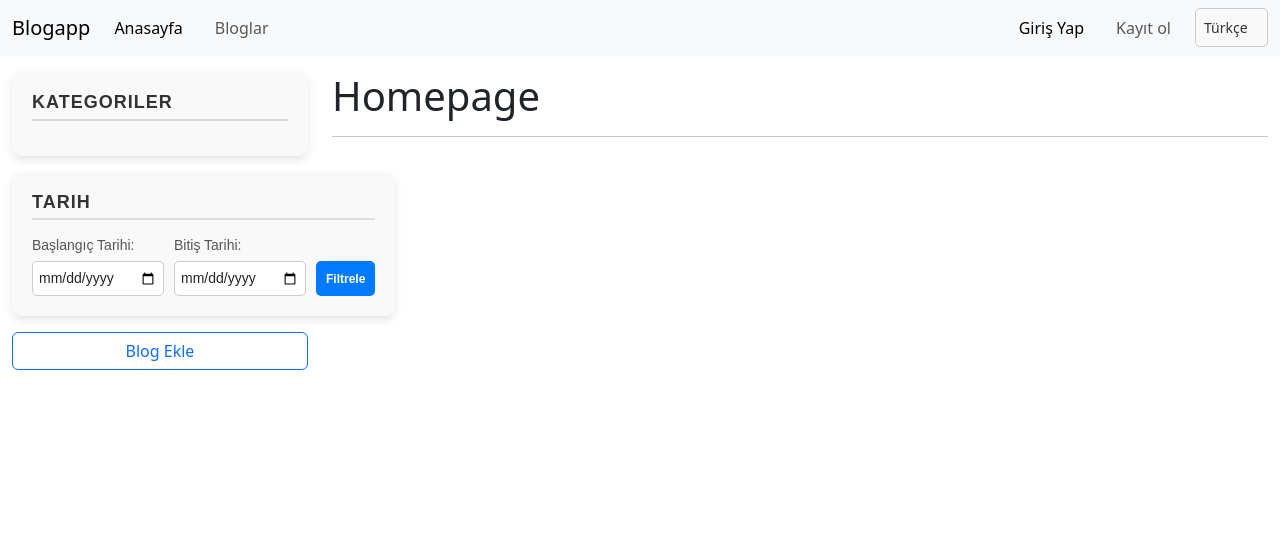
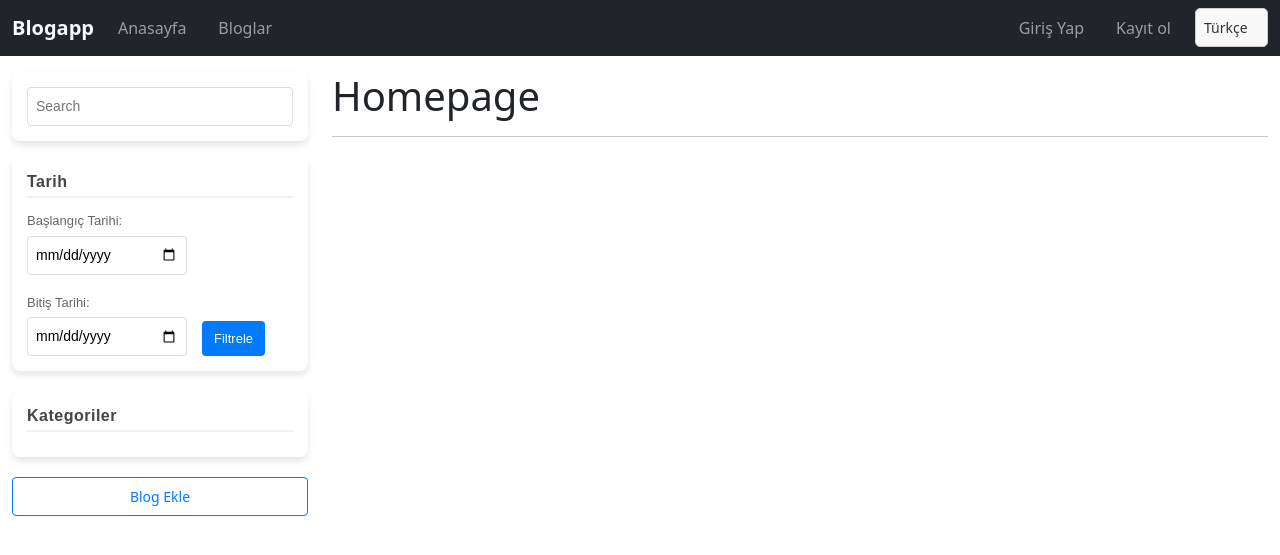
Before and after one commit to Ataberk696/django_blogapp, a Django app: page / in a window 1280 px wide. Shown: the top 555 px of the page. Run offline with Django 5.2, Linux system fonts and the light colour scheme; data that the repository does not hold is empty; some libraries are stand-ins or nearby versions.

Commit message:
some updates and new filters add

```diff
--- a/blogapp/blogapp/blog/views.py
+++ b/blogapp/blogapp/blog/views.py
@@ -86,22 +86,19 @@ def filter_blogs(request):
     if request.method == 'POST':
 
         import json
-        test = json.loads(request.body.decode('utf-8'))
+        data = json.loads(request.body.decode('utf-8'))
 
-        test['categories']
-        print(test['categories']) # kategoriid alıyorum burada ['2','3'] gibi list geliyor.
-        print(test['start_date']) # start_date alıyorum 2024-11-12 gibi bir değer geliyor.
-        print(test['end_date'])   # end_date alıyorum 2024-11-14 gibi bir değer geliyor.
+        data['categories']
+        print(data['categories']) # kategoriid alıyorum burada ['2','3'] gibi list geliyor.
+        print(data['start_date']) # start_date alıyorum 2024-11-12 gibi bir değer geliyor.
+        print(data['end_date'])   # end_date alıyorum 2024-11-14 gibi bir değer geliyor.
 
-        selected_categories = test.get('categories', [])
-        start_date = test.get('start_date', None)
-        end_date = test.get('end_date', None)
-
+        selected_categories = data.get('categories', [])
+        start_date = data.get('start_date', None)
+        end_date = data.get('end_date', None)
+        search_query = data.get('search_query','').strip()
 
         blogs = Blog.objects.filter(is_active=True)
-        # selected_categories = request.POST.get(test['categories']
-
-
         if selected_categories:
             blogs = blogs.filter(category__id__in=selected_categories)
 
@@ -110,6 +107,9 @@ def filter_blogs(request):
             blogs = blogs.filter(created_at__gte=start_date)
         if end_date:
             blogs = blogs.filter(created_at__lte=end_date)
+
+        if search_query:
+            blogs = blogs.filter(title__icontains=search_query)
 
         # HTML render + JSON dönüşü
         html = render_to_string('blog/partials/_blog.html', {'blogs': blogs}, request=request)
--- a/blogapp/blogapp/templates/partials/_categories.html
+++ b/blogapp/blogapp/templates/partials/_categories.html
@@ -1,26 +1,29 @@
 {% load i18n %}
 
 <style>
-.filters {
+/* Genel Ayarlar */
+.filters, .date-filter, #search-form {
     font-family: 'Arial', sans-serif;
-    background-color: #f9f9f9;
-    padding: 20px;
-    border-radius: 10px;
-    box-shadow: 0 4px 8px rgba(0, 0, 0, 0.1);
-    max-width: 300px;
+    background-color: #ffffff;
+    padding: 15px;
+    border-radius: 8px;
+    box-shadow: 0 4px 6px rgba(0, 0, 0, 0.1);
+    margin-bottom: 20px;
+    width: 100%; /* Tüm elemanların genişliğini tam yap */
 }
 
-.filters h5 {
-    font-size: 18px;
-    color: #333;
-    margin-bottom: 15px;
-    text-transform: uppercase;
-    letter-spacing: 1px;
-    font-weight: bold;
-    border-bottom: 2px solid #ddd;
+/* Başlıklar */
+.filters h5, .date-filter h5 {
+    font-size: 16px;
+    color: #444;
+    margin-bottom: 10px;
+    font-weight: 600;
+    border-bottom: 2px solid #f0f0f0;
     padding-bottom: 5px;
+    letter-spacing: 0.5px;
 }
 
+/* Kategori Listesi */
 .category-list {
     list-style: none;
     padding: 0;
@@ -28,9 +31,10 @@
 }
 
 .category-item {
-    margin-bottom: 10px;
     display: flex;
     align-items: center;
+    gap: 10px;
+    margin-bottom: 10px;
 }
 
 .filter-checkbox {
@@ -39,25 +43,25 @@
 
 .filter-label {
     cursor: pointer;
-    font-size: 16px;
+    font-size: 14px;
     color: #555;
     display: flex;
     align-items: center;
     gap: 10px;
-    transition: color 0.3s ease;
+    transition: all 0.3s ease;
 }
 
 .filter-label:hover {
     color: #007bff;
 }
 
-/* Özel checkbox tasarımı */
+/* Checkbox Tasarımı */
 .custom-checkbox {
     display: inline-block;
-    width: 18px;
-    height: 18px;
-    border: 2px solid #aaa;
-    border-radius: 4px;
+    width: 16px;
+    height: 16px;
+    border: 2px solid #ccc;
+    border-radius: 3px;
     background-color: #fff;
     position: relative;
     transition: background-color 0.3s ease, border-color 0.3s ease;
@@ -74,65 +78,38 @@
     top: 50%;
     left: 50%;
     transform: translate(-50%, -60%) rotate(45deg);
-    width: 6px; /* Tik genişliği */
-    height: 10px; /* Tik uzunluğu */
+    width: 5px;
+    height: 8px;
     border: solid #fff;
     border-width: 0 2px 2px 0;
 }
 
-
-/* Genel stil */
-.date-filter {
-    font-family: 'Arial', sans-serif;
-    background-color: #f9f9f9;
-    padding: 20px;
-    border-radius: 10px;
-    box-shadow: 0 4px 8px rgba(0, 0, 0, 0.1);
-    max-width: 600px; /* Filtreleme alanının genişliğini sınırla */
-    margin: 0 auto; /* Ortala */
-}
-
-.date-filter h5 {
-    font-size: 18px;
-    color: #333;
-    margin-bottom: 15px;
-    text-transform: uppercase;
-    letter-spacing: 1px;
-    font-weight: bold;
-    border-bottom: 2px solid #ddd;
-    padding-bottom: 5px;
-}
-
-/* Tarih girişlerinin ve butonun hizalanması */
+/* Tarih Alanı */
 .date-filter-row {
     display: flex;
-    align-items: flex-end; /* Alt hizalama */
-    gap: 10px; /* Elemanlar arası boşluk */
-    flex-wrap: nowrap; /* Aynı satırda kalmalarını sağla */
-    overflow: hidden; /* Taşmaları engelle */
+    gap: 15px;
+    align-items: flex-end;
+    flex-wrap: wrap;
 }
 
 .date-group {
-    display: flex;
-    flex-direction: column;
-    flex: 1; /* Genişliklerini otomatik ayarlar */
-    max-width: 150px; /* Giriş kutuları için maksimum genişlik */
+    flex: 1;
+    max-width: 160px;
 }
 
 .date-group label {
-    font-size: 14px;
-    color: #555;
+    font-size: 13px;
     margin-bottom: 5px;
+    color: #666;
 }
 
 .date-group input {
-    padding: 6px; /* Daha küçük padding */
-    border: 1px solid #ccc;
-    border-radius: 5px;
+    padding: 8px;
+    border: 1px solid #ddd;
+    border-radius: 4px;
     font-size: 14px;
     transition: border-color 0.3s ease;
-    max-width: 100%; /* Taşmayı engelle */
-    height: 35px; /* Daha kompakt görünüm */
+    width: 100%;
 }
 
 .date-group input:focus {
@@ -140,44 +117,96 @@
     outline: none;
 }
 
+/* Filtre Butonu */
 #filter-button {
-    margin-top: 0;
-    padding: 6px 10px; /* Daha küçük buton boyutu */
-    font-size: 12px;
-    font-weight: bold;
+    padding: 8px 12px;
+    font-size: 13px;
     background-color: #007bff;
     color: #fff;
     border: none;
-    border-radius: 5px;
+    border-radius: 4px;
     cursor: pointer;
     transition: background-color 0.3s ease;
-    height: 35px; /* Giriş kutuları ile hizala */
-    max-width: 100px; /* Buton genişliğini sınırla */
 }
 
 #filter-button:hover {
     background-color: #0056b3;
 }
 
+/* Arama Alanı */
+#search-form input {
+    padding: 8px;
+    border: 1px solid #ddd;
+    border-radius: 4px;
+    font-size: 14px;
+    width: 100%;
+}
 
+#search-form button {
+    padding: 8px 12px;
+    font-size: 13px;
+    border: 1px solid #28a745;
+    background-color: #28a745;
+    color: #fff;
+    border-radius: 4px;
+    cursor: pointer;
+    transition: background-color 0.3s ease;
+}
 
+#search-form button:hover {
+    background-color: #218838;
+}
 
+/* Blog Ekle Butonu */
+.btn-outline-primary {
+    display: block;
+    text-align: center;
+    font-size: 14px;
+    padding: 8px 12px;
+    border: 1px solid #007bff;
+    color: #007bff;
+    border-radius: 4px;
+    text-decoration: none;
+    transition: background-color 0.3s ease, color 0.3s ease;
+}
+
+.btn-outline-primary:hover {
+    background-color: #007bff;
+    color: #fff;
+}
 </style>
 
 
 
 <div class="list-group sticky-top" style="top: 20px;">
-    <!-- Kategori filtreleme alanı -->
+    <!-- Arama Alanı -->
+    <form id="search-form" class="d-flex mb-3" role="search">
+        <input id="search-input" type="search" placeholder="Search" aria-label="Search">
+    </form>
+
+    <!-- Tarih Filtreleme -->
+    <div class="date-filter">
+        <h5>Tarih</h5>
+        <div class="date-filter-row">
+            <div class="date-group">
+                <label for="start_date">{% trans 'Başlangıç Tarihi:' %}</label>
+                <input type="date" id="start_date">
+            </div>
+            <div class="date-group">
+                <label for="end_date">{% trans 'Bitiş Tarihi:' %}</label>
+                <input type="date" id="end_date">
+            </div>
+            <button id="filter-button">{% trans 'Filtrele' %}</button>
+        </div>
+    </div>
+
+    <!-- Kategori Filtreleme -->
     <div class="filters">
-        <h5>Kategoriler</h5>
+        <h5>{% trans 'Kategoriler' %}</h5>
         <ul class="category-list">
             {% for category in categories %}
             <li class="category-item">
-                <input
-                    type="checkbox"
-                    class="filter-checkbox"
-                    id="category-{{ category.id }}"
-                    value="{{ category.id }}">
+                <input type="checkbox" id="category-{{ category.id }}" class="filter-checkbox" value="{{ category.id }}">
                 <label for="category-{{ category.id }}" class="filter-label">
                     <span class="custom-checkbox"></span>
                     {{ category.name }}
@@ -187,23 +216,6 @@
         </ul>
     </div>
 
-
-    <!-- Tarih filtreleme alanı -->
-    <div class="mt-3 date-filter">
-        <h5>Tarih</h5>
-        <div class="date-filter-row">
-            <div class="date-group">
-                <label for="start-date">Başlangıç Tarihi:</label>
-                <input type="date" id="start_date" class="form-control">
-            </div>
-            <div class="date-group">
-                <label for="end-date">Bitiş Tarihi:</label>
-                <input type="date" id="end_date" class="form-control">
-            </div>
-            <button id="filter-button" class="btn btn-primary">Filtrele</button>
-        </div>
-    </div>
-
-
-    <a href="{% url 'add_blog' %}" class="mt-3 btn btn-outline-primary" role="button">{% trans 'Blog Ekle' %}</a>
+    <!-- Blog Ekle -->
+    <a href="{% url 'add_blog' %}" class="btn btn-outline-primary">{% trans 'Blog Ekle' %}</a>
 </div>
--- a/blogapp/blogapp/templates/partials/_navbar.html
+++ b/blogapp/blogapp/templates/partials/_navbar.html
@@ -1,5 +1,4 @@
 {% load i18n %}
-
 
 <style>
   .styled-select {
@@ -17,11 +16,24 @@
       background-color: #f1f1f1;
       border-color: #aaa;
   }
+
+  .nav-link:hover {
+      color: #fff !important;
+      text-decoration: underline;
+  }
+
+  .navbar-brand {
+      font-weight: bold;
+      color: #f8f9fa !important;
+  }
+
+  .navbar-dark .navbar-nav .nav-link.active {
+      color: #0dcaf0 !important;
+  }
+
   </style>
 
-
-
-<nav class="navbar navbar-expand-lg bg-body-tertiary">
+  <nav class="navbar navbar-expand-lg navbar-dark bg-dark">
       <div class="container-fluid">
           <a class="navbar-brand" href="{% url 'home' %}">Blogapp</a>
           <button class="navbar-toggler" type="button" data-bs-toggle="collapse" data-bs-target="#navbarTogglerDemo02" aria-controls="navbarTogglerDemo02" aria-expanded="false" aria-label="Toggle navigation">
@@ -30,7 +42,7 @@
           <div class="collapse navbar-collapse" id="navbarTogglerDemo02">
               <ul class="navbar-nav me-auto mb-2 mb-lg-0 gap-3">
                   <li class="nav-item">
-            <a class="nav-link active" aria-current="page" href="{% url 'home' %}">{% trans "Anasayfa" %}</a>
+                      <a class="nav-link " aria-current="page" href="{% url 'home' %}">{% trans "Anasayfa" %}</a>
                   </li>
                   <li class="nav-item">
                       <a class="nav-link" href="{% url 'blogs' %}">{% trans "Bloglar" %}</a>
@@ -49,7 +61,7 @@
                       </li>
                   {% else %}
                       <li class="nav-item">
-              <a class="nav-link active" aria-current="page" href="{% url 'login' %}">{% trans "Giriş Yap" %}</a>
+                          <a class="nav-link" aria-current="page" href="{% url 'login' %}">{% trans "Giriş Yap" %}</a>
                       </li>
                       <li class="nav-item">
                           <a class="nav-link" href="{% url 'register' %}">{% trans "Kayıt ol" %}</a>
```
Also changed, not shown: blogapp/blogapp/account/templates/account/login.html (+21 -8 lines), blogapp/blogapp/account/templates/account/register.html (+34 -12 lines), blogapp/blogapp/blog/templates/blog/blogs.html (+60 -12 lines), blogapp/blogapp/locale/en/LC_MESSAGES/django.po, blogapp/blogapp/locale/tr/LC_MESSAGES/django.po, 2 other files. Lines whose indentation alone changed are shown as unchanged.
